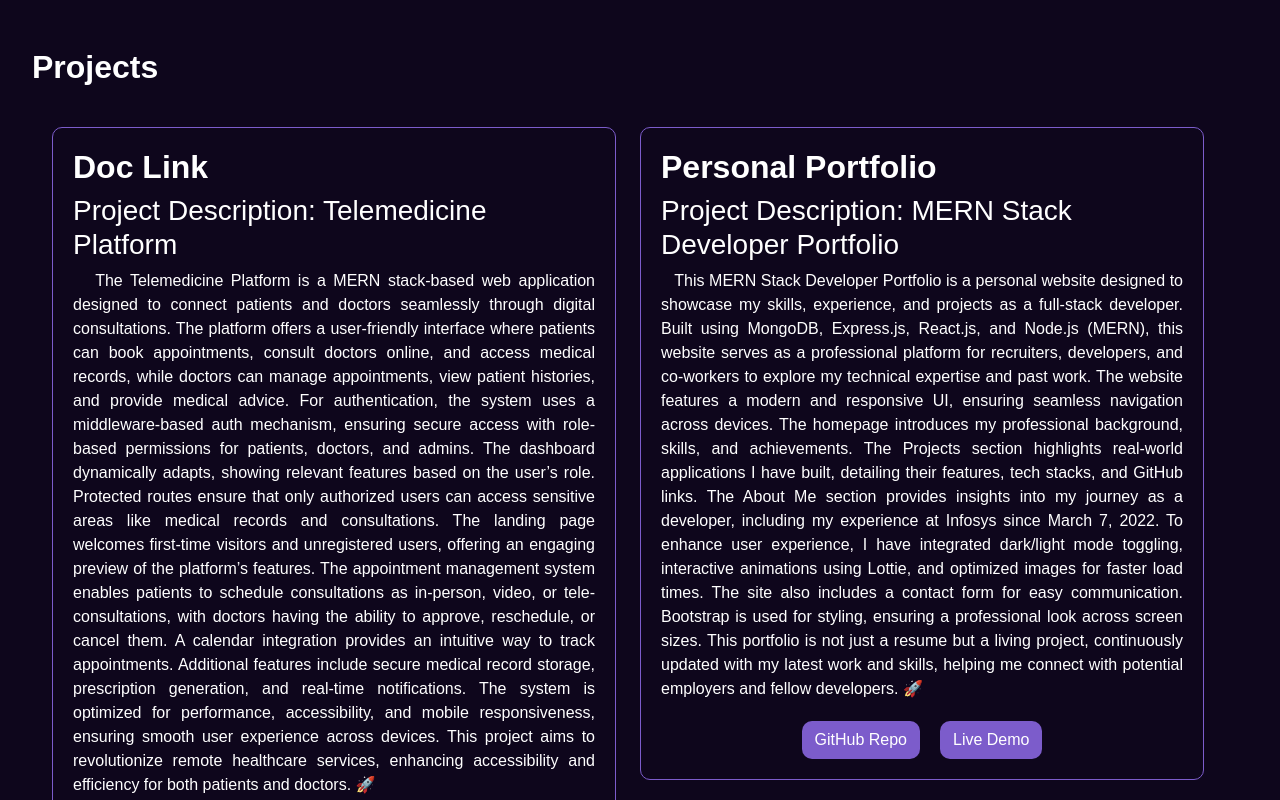
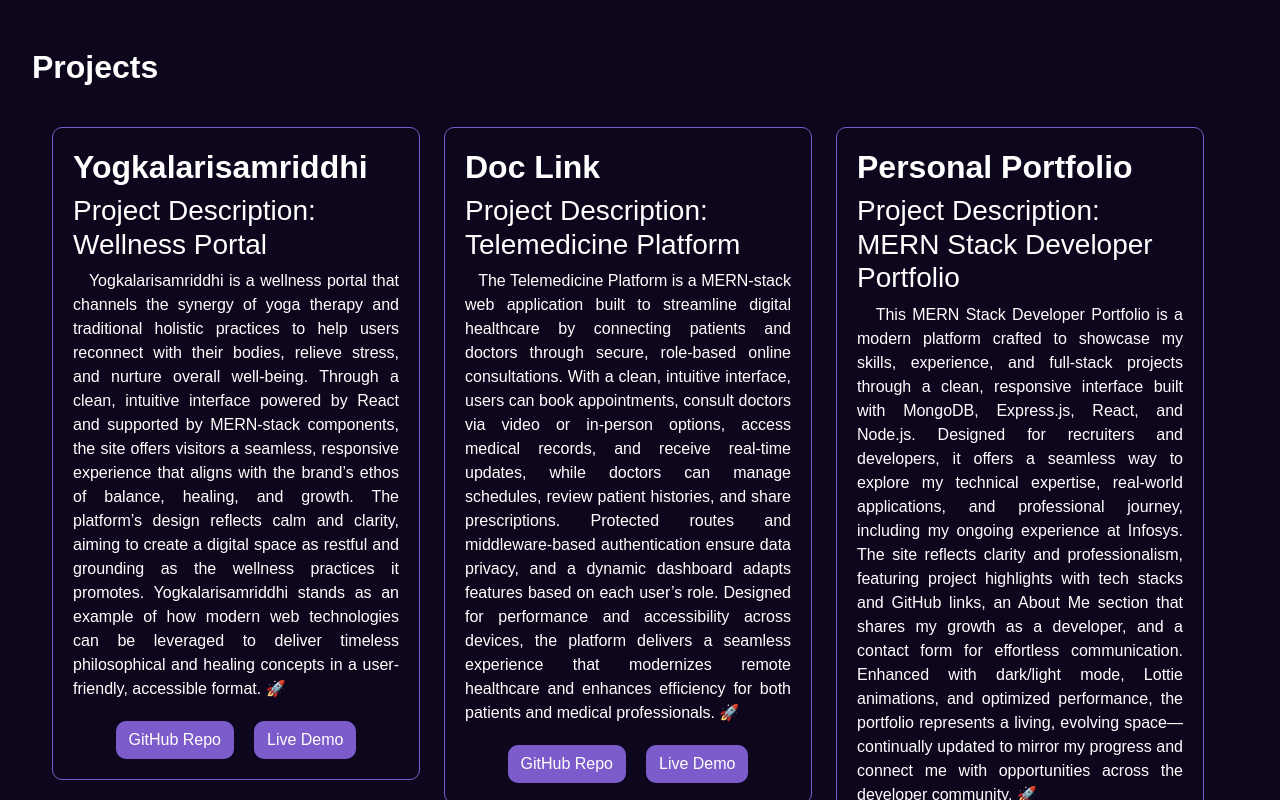
Before and after one commit to salman221b/personal-app, a React (Create React App) app in the folder personal-app/: page / in a window 1280 px wide. Shown: the part 1400-2200 px from the top of the page. Built offline with nearby package versions, Linux system fonts and the light colour scheme.

Commit message:
Added new project, Yogkalarisamriddhi

```diff
--- a/personal-app/src/components/Projects.js
+++ b/personal-app/src/components/Projects.js
@@ -4,7 +4,73 @@ const Projects = () => {
     <div className="projects" style={{ padding: "20px" }}>
       <h2 style={{ fontWeight: "bold" }}>Projects</h2>
       <div className="row w-100" style={{ marginTop: "20px", padding: "20px" }}>
-        <div className="col-12 col-md-6">
+        <div className="col-12 col-lg-6 col-xl-4">
+          <div
+            style={{
+              padding: "20px",
+              //   backgroundColor: "#7c5ccb",
+              border: "1px solid #7c5ccb",
+              borderRadius: "10px",
+              //   height: "400px",
+              marginBottom: "20px",
+            }}
+          >
+            <h2 style={{ fontWeight: "bold" }}>Yogkalarisamriddhi</h2>
+            <h3>Project Description: Wellness Portal</h3>
+            <p style={{ textAlign: "justify", lineHeight: 1.5 }}>
+              &nbsp;&nbsp; Yogkalarisamriddhi is a wellness portal that channels
+              the synergy of yoga therapy and traditional holistic practices to
+              help users reconnect with their bodies, relieve stress, and
+              nurture overall well-being. Through a clean, intuitive interface
+              powered by React and supported by MERN-stack components, the site
+              offers visitors a seamless, responsive experience that aligns with
+              the brand’s ethos of balance, healing, and growth. The platform’s
+              design reflects calm and clarity, aiming to create a digital space
+              as restful and grounding as the wellness practices it promotes.
+              Yogkalarisamriddhi stands as an example of how modern web
+              technologies can be leveraged to deliver timeless philosophical
+              and healing concepts in a user-friendly, accessible format. 🚀
+            </p>
+            <div
+              className="buttons"
+              style={{
+                marginTop: "20px",
+                gap: "20px",
+                display: "flex",
+                justifyContent: "center",
+                flexDirection: "row",
+              }}
+            >
+              <button
+                className="btn"
+                style={{
+                  backgroundColor: "#7c5ccb",
+
+                  borderRadius: "10px",
+                }}
+                onClick={() => {
+                  window.open("https://github.com/salman221b/YogKalari");
+                }}
+              >
+                GitHub Repo
+              </button>
+              <button
+                className="btn"
+                style={{
+                  backgroundColor: "#7c5ccb",
+                  borderRadius: "10px",
+                }}
+                onClick={() => {
+                  window.open("https://www.yogkalarisamriddhi.com/#/");
+                }}
+              >
+                Live Demo{" "}
+              </button>
+            </div>
+          </div>
+        </div>
+        {/* ----------------------------------------------------------------------------------------------------------------- */}
+        <div className="col-12 col-lg-6 col-xl-4">
           <div
             style={{
               padding: "20px",
@@ -18,31 +84,19 @@ const Projects = () => {
             <h2 style={{ fontWeight: "bold" }}>Doc Link</h2>
             <h3>Project Description: Telemedicine Platform</h3>
             <p style={{ textAlign: "justify", lineHeight: 1.5 }}>
-              &nbsp;&nbsp; The Telemedicine Platform is a MERN stack-based web
-              application designed to connect patients and doctors seamlessly
-              through digital consultations. The platform offers a user-friendly
-              interface where patients can book appointments, consult doctors
-              online, and access medical records, while doctors can manage
-              appointments, view patient histories, and provide medical advice.
-              For authentication, the system uses a middleware-based auth
-              mechanism, ensuring secure access with role-based permissions for
-              patients, doctors, and admins. The dashboard dynamically adapts,
-              showing relevant features based on the user’s role. Protected
-              routes ensure that only authorized users can access sensitive
-              areas like medical records and consultations. The landing page
-              welcomes first-time visitors and unregistered users, offering an
-              engaging preview of the platform’s features. The appointment
-              management system enables patients to schedule consultations as
-              in-person, video, or tele-consultations, with doctors having the
-              ability to approve, reschedule, or cancel them. A calendar
-              integration provides an intuitive way to track appointments.
-              Additional features include secure medical record storage,
-              prescription generation, and real-time notifications. The system
-              is optimized for performance, accessibility, and mobile
-              responsiveness, ensuring smooth user experience across devices.
-              This project aims to revolutionize remote healthcare services,
-              enhancing accessibility and efficiency for both patients and
-              doctors. 🚀
+              &nbsp;&nbsp; The Telemedicine Platform is a MERN-stack web
+              application built to streamline digital healthcare by connecting
+              patients and doctors through secure, role-based online
+              consultations. With a clean, intuitive interface, users can book
+              appointments, consult doctors via video or in-person options,
+              access medical records, and receive real-time updates, while
+              doctors can manage schedules, review patient histories, and share
+              prescriptions. Protected routes and middleware-based
+              authentication ensure data privacy, and a dynamic dashboard adapts
+              features based on each user’s role. Designed for performance and
+              accessibility across devices, the platform delivers a seamless
+              experience that modernizes remote healthcare and enhances
+              efficiency for both patients and medical professionals. 🚀
             </p>
             <div
               className="buttons"
@@ -83,7 +137,7 @@ const Projects = () => {
           </div>
         </div>
         {/* ----------------------------------------------------------------------------------------------------------------- */}
-        <div className="col-12 col-md-6">
+        <div className="col-12 col-lg-6 col-xl-4">
           <div
             style={{
               padding: "20px",
@@ -102,27 +156,20 @@ const Projects = () => {
                 lineHeight: 1.5,
               }}
             >
-              &nbsp;&nbsp; This MERN Stack Developer Portfolio is a personal
-              website designed to showcase my skills, experience, and projects
-              as a full-stack developer. Built using MongoDB, Express.js,
-              React.js, and Node.js (MERN), this website serves as a
-              professional platform for recruiters, developers, and co-workers
-              to explore my technical expertise and past work. The website
-              features a modern and responsive UI, ensuring seamless navigation
-              across devices. The homepage introduces my professional
-              background, skills, and achievements. The Projects section
-              highlights real-world applications I have built, detailing their
-              features, tech stacks, and GitHub links. The About Me section
-              provides insights into my journey as a developer, including my
-              experience at Infosys since March 7, 2022. To enhance user
-              experience, I have integrated dark/light mode toggling,
-              interactive animations using Lottie, and optimized images for
-              faster load times. The site also includes a contact form for easy
-              communication. Bootstrap is used for styling, ensuring a
-              professional look across screen sizes. This portfolio is not just
-              a resume but a living project, continuously updated with my latest
-              work and skills, helping me connect with potential employers and
-              fellow developers. 🚀
+              &nbsp;&nbsp; This MERN Stack Developer Portfolio is a modern
+              platform crafted to showcase my skills, experience, and full-stack
+              projects through a clean, responsive interface built with MongoDB,
+              Express.js, React, and Node.js. Designed for recruiters and
+              developers, it offers a seamless way to explore my technical
+              expertise, real-world applications, and professional journey,
+              including my ongoing experience at Infosys. The site reflects
+              clarity and professionalism, featuring project highlights with
+              tech stacks and GitHub links, an About Me section that shares my
+              growth as a developer, and a contact form for effortless
+              communication. Enhanced with dark/light mode, Lottie animations,
+              and optimized performance, the portfolio represents a living,
+              evolving space—continually updated to mirror my progress and
+              connect me with opportunities across the developer community. 🚀
             </p>
             <div
               className="buttons"
```
